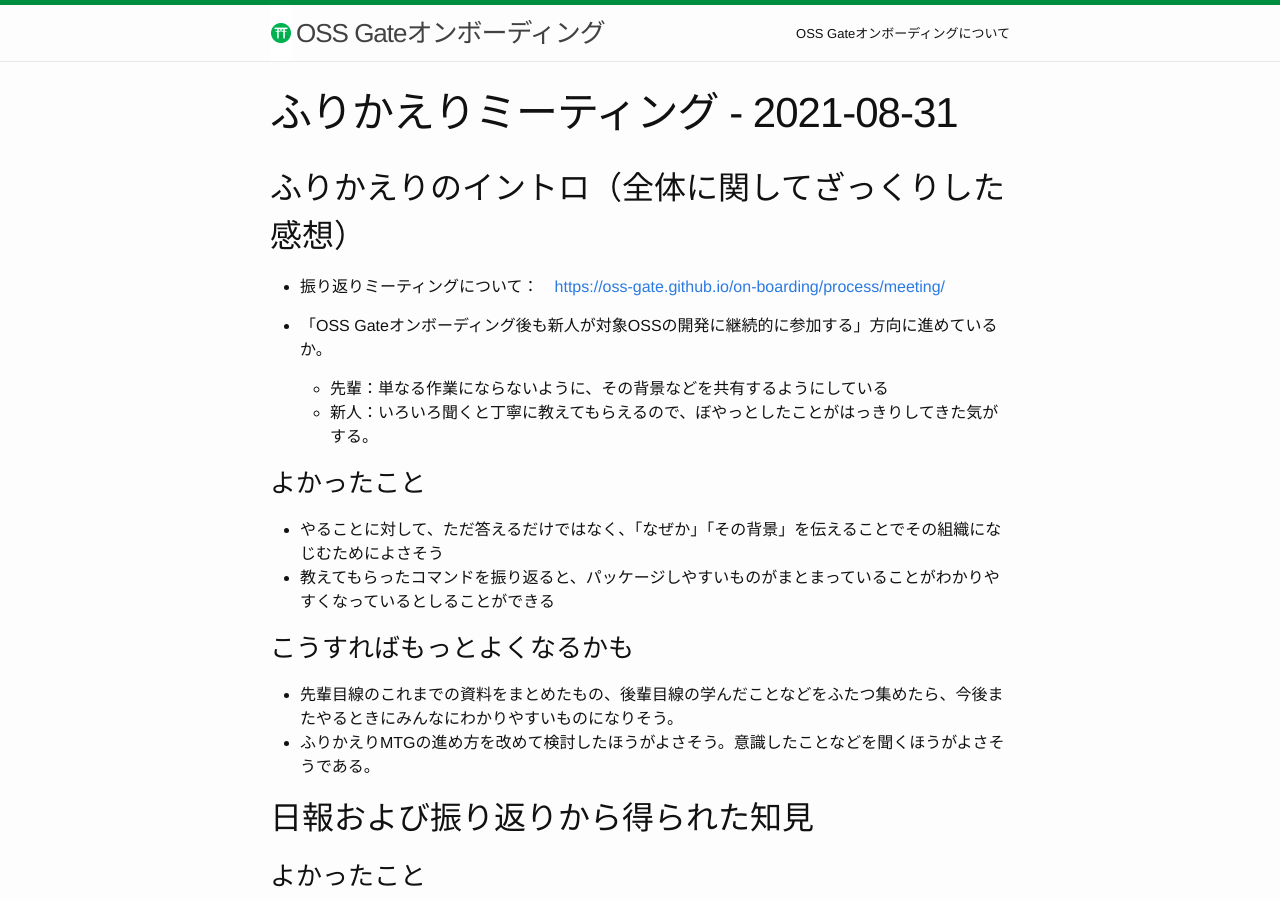
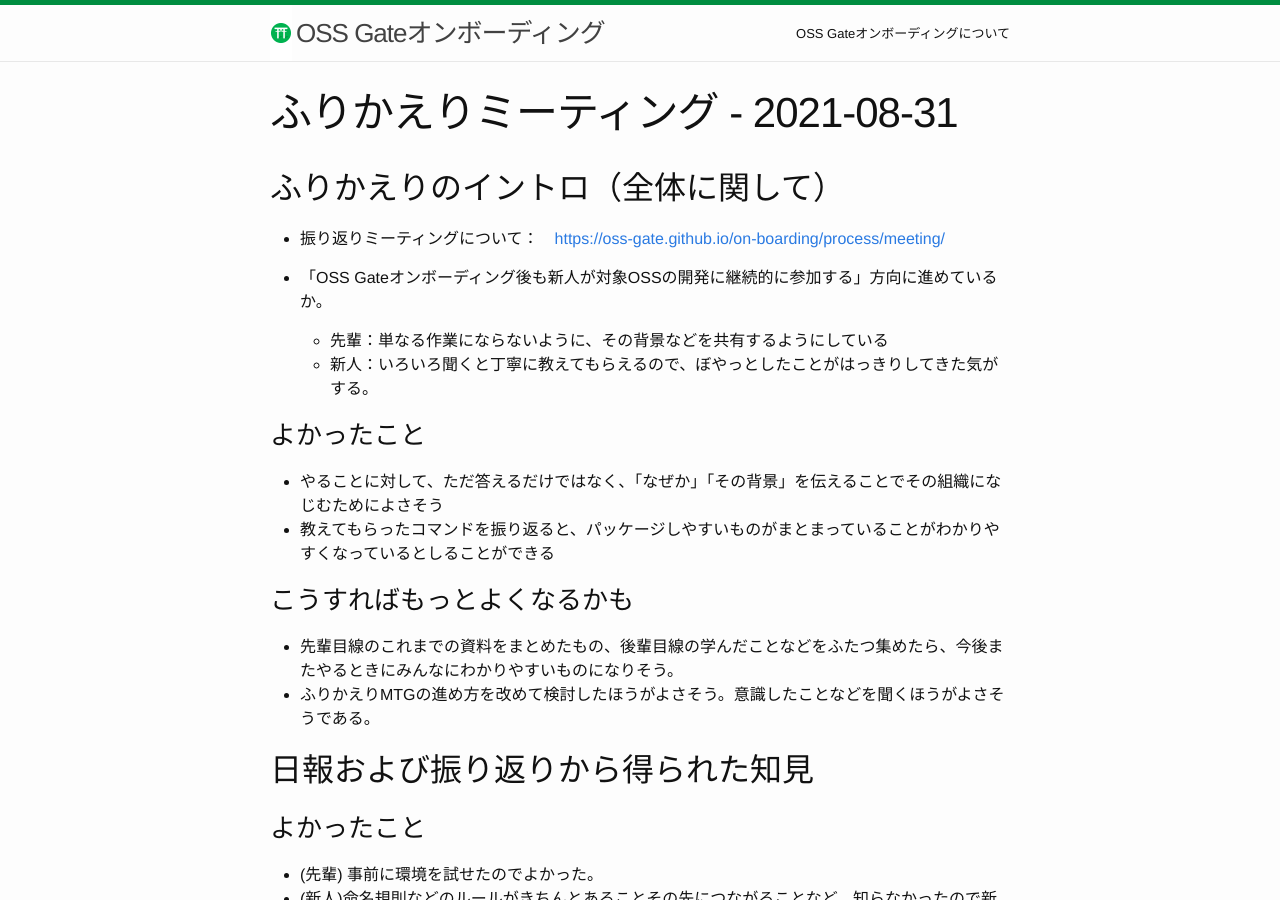
Before and after one commit to oss-gate/on-boarding, a Jekyll site: the page built from proposals/2021-08/kenhys-maintain-debian-packages/meeting-2021-08-31.md, in a window 1280 px wide and 900 px high. Built offline with Jekyll 4.4.1, drawn with Linux system fonts in a browser that asks for light colours; Markdown is read by kramdown in place of the engine named in the settings; comment, search, counter and statistics services are not loaded.

Commit message:
fixed few changes

```diff
--- a/proposals/2021-08/kenhys-maintain-debian-packages/meeting-2021-08-31.md
+++ b/proposals/2021-08/kenhys-maintain-debian-packages/meeting-2021-08-31.md
@@ -4,7 +4,7 @@ title: ふりかえりミーティング - 2021-08-31
 ---
 
 
-## ふりかえりのイントロ（全体に関してざっくりした感想）
+## ふりかえりのイントロ（全体に関して）
 * 振り返りミーティングについて：　[https://oss-gate.github.io/on-boarding/process/meeting/](https://oss-gate.github.io/on-boarding/process/meeting/)
 
 * 「OSS Gateオンボーディング後も新人が対象OSSの開発に継続的に参加する」方向に進めているか。
```
